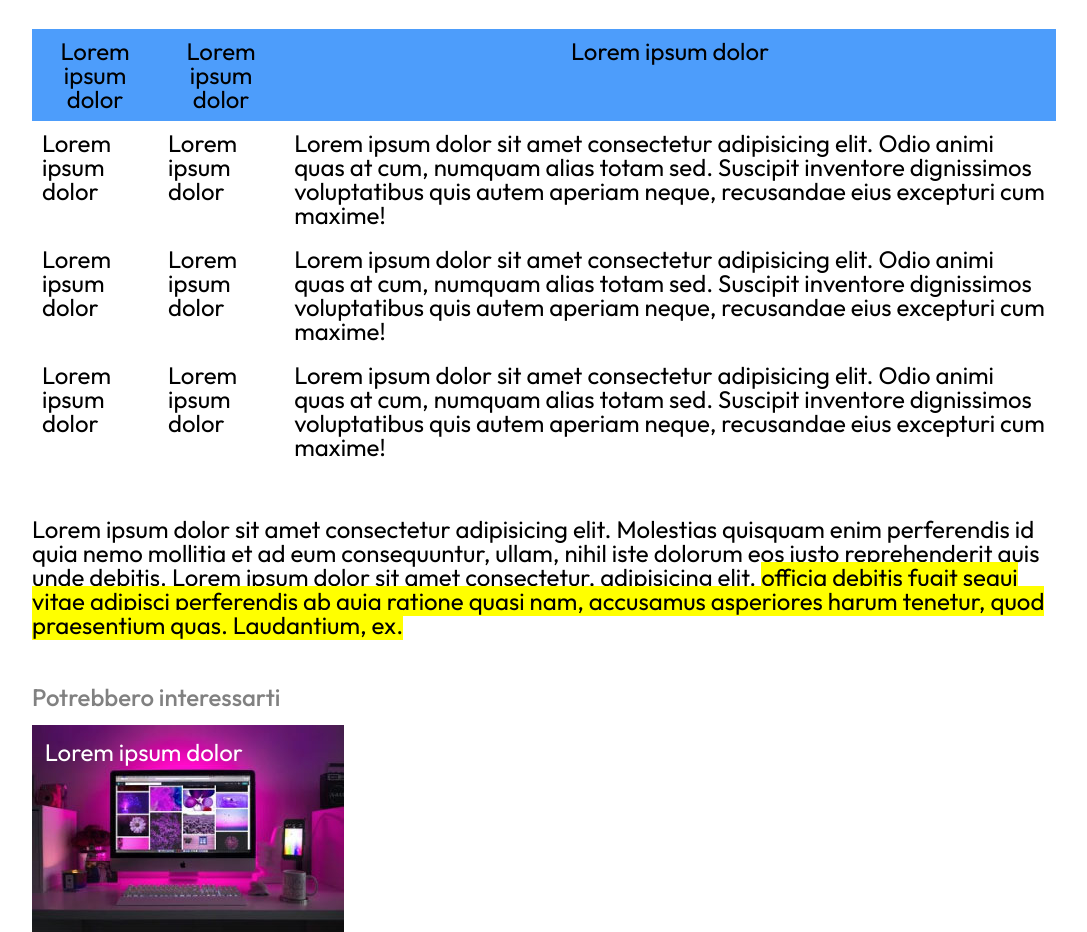
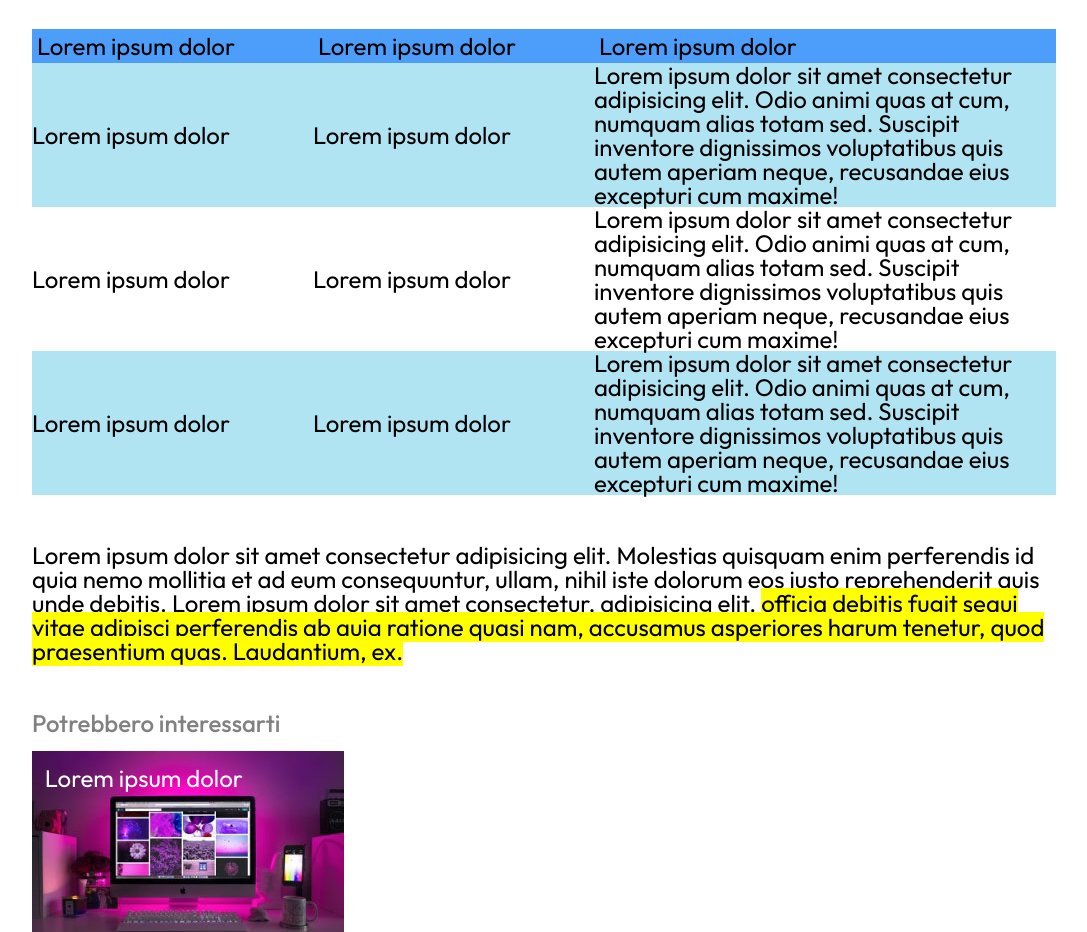
Before and after one commit to danielaconceicao/html-css-booleaner, a plain HTML site: page index.html in a window 1280 px wide. Shown: the part 1754-2686 px from the top of the page, without its empty margins (112-1199 px from the left). Drawn offline with Linux system fonts and the light colour scheme.

Commit message:
finished table

```diff
--- a/asset/css/style.css
+++ b/asset/css/style.css
@@ -77,19 +77,26 @@ ul{
 }
 
 table{
+ width: 100%;
  margin-bottom: 2rem;
+ text-align: left;
 }
 
 thead{
     background-color: #4D9DFB;
 }
 
-td{
-    padding: 10px;
+tr.line{
+    background-color: #b1e4f2;
 }
 
 th{
-    padding: 10px;
+    padding: 5px;
+}
+
+td{
+    width: 3px;
+    vertical-align: middle;
 }
 
 h2{
--- a/index.html
+++ b/index.html
@@ -16,20 +16,21 @@
      <header>
         <img class="img__logo" src="asset/image/logo.svg" alt="Logo booleaner">
      </header>
+
      <!-- page main -->
       <main>
-        <div class="main__subject">
+        <section class="main__subject">
             <h1 class="subject__title">Internet deve essere al servizio del "bene pubblico": il manifesto di Tim Berners-Lee</h1>
             <p class="subject__paragraph">Scritto da <span class="subject__span-color">The Booleaner</span></p>
             <p class="subject__paragraph subject__paragraph-weigth">il 10/10/2020</p>
-        </div>
+        </section>
 
-        <div class="main__img">
+        <section class="main__img">
             <img class="first__image" src="asset/image/tim-1.jpg" alt="Image of Tim Berners-Lee">
             <img class="second__image" src="asset/image/tim-2.jpg" alt="Image of Tim Berners-Lee">
             <p>1 st Photo: John S. and James L. Knight Foundation, by Scott Henrichsen</p>
             <p>2nd Photo: Wikimedia, by Paul Clarke</p>
-        </div>
+        </section>
 
         <section class="main__section">
             <p>Lorem ipsum, dolor sit amet consectetur adipisicing elit. Sequi libero odit error quis eveniet delectus magni officiis quibusdam assumenda ut eum <mark>dolorem voluptates maiores consectetur, placeat rerum dolores non accusamus! Lorem ipsum dolor sit amet consectetur adipisicing elit.</mark> Corporis delectus repellat esse, nesciunt quae sit vel expedita quisquam, ab sunt totam pariatur iusto facere voluptates eos itaque in rerum! Explicabo? Lorem ipsum dolor sit amet consectetur adipisicing elit. In minima ipsa labore. Facere officiis consectetur obcaecati quae suscipit! Facere quisquam aspernatur cumque officia corrupti a rerum asperiores magni mollitia dicta?</p>
@@ -49,7 +50,7 @@
                     </tr>
                 </thead>
                 <tbody>
-                    <tr>
+                    <tr class="line">
                         <td>Lorem ipsum dolor</td>
                         <td>Lorem ipsum dolor</td>
                         <td>Lorem ipsum dolor sit amet consectetur adipisicing elit. Odio animi quas at cum, numquam alias totam sed. Suscipit inventore dignissimos voluptatibus quis autem aperiam neque, recusandae eius excepturi cum maxime!</td>
@@ -59,7 +60,7 @@
                         <td>Lorem ipsum dolor</td>
                         <td>Lorem ipsum dolor sit amet consectetur adipisicing elit. Odio animi quas at cum, numquam alias totam sed. Suscipit inventore dignissimos voluptatibus quis autem aperiam neque, recusandae eius excepturi cum maxime!</td>
                     </tr>
-                    <tr>
+                    <tr class="line">
                         <td>Lorem ipsum dolor</td>
                         <td>Lorem ipsum dolor</td>
                         <td>Lorem ipsum dolor sit amet consectetur adipisicing elit. Odio animi quas at cum, numquam alias totam sed. Suscipit inventore dignissimos voluptatibus quis autem aperiam neque, recusandae eius excepturi cum maxime!</td>
@@ -72,10 +73,12 @@
 
         <section class="last__section">
             <h2>Potrebbero interessarti</h2>
-            <img class="last__section__img last__section__first-img" src="asset/image/monitor.jpg" alt="">
-            <p class="text first__text">Lorem ipsum dolor</p>
-            <img class="last__section__img" src="asset/image/graph.jpg" alt="">
-            <p class="text second__text">Lorem ipsum dolor</p>
+            <div>
+                <img class="last__section__img last__section__first-img" src="asset/image/monitor.jpg" alt="">
+                <div class="text first__text">Lorem ipsum dolor</div>
+                <img class="last__section__img" src="asset/image/graph.jpg" alt="">
+                <div class="text second__text">Lorem ipsum dolor</div>
+            </div>
         </section>
       </main>
 </body>
```
